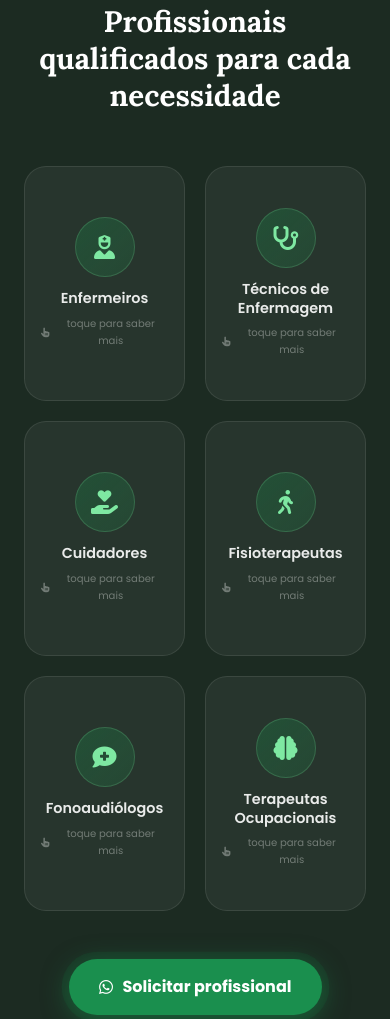
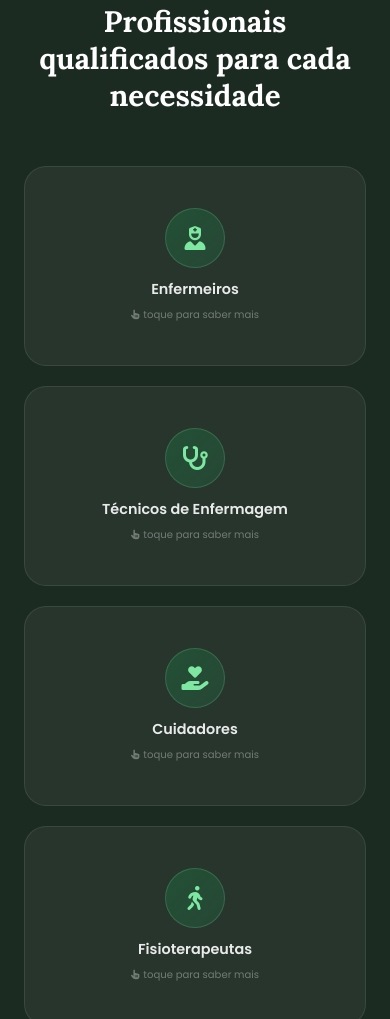
Before and after one commit to alvodigital01/home-care-ferreiras, a plain HTML site: page index.html in a window 390 px wide. Shown: the part 3159-4178 px from the top of the page. Drawn offline with Linux system fonts and the light colour scheme.

Commit message:
Update index.html

```diff
--- a/index.html
+++ b/index.html
@@ -779,6 +779,7 @@
       height: 220px;
       perspective: 1000px;
       cursor: pointer;
+      overflow: hidden;
       -webkit-tap-highlight-color: transparent;
       user-select: none;
     }
@@ -1918,8 +1919,11 @@
 
     @media (max-width: 480px) {
       .diferenciais-grid { grid-template-columns: 1fr; }
-      .profissionais-grid { grid-template-columns: repeat(2, 1fr); }
-      .prof-flip { height: 235px; }
+      .profissionais-grid { grid-template-columns: 1fr; }
+      .prof-flip { height: 200px; }
+      .prof-back { padding: 18px 20px; gap: 6px; }
+      .pf-back-icon { width: 38px; height: 38px; font-size: .85rem; }
+      .pf-back-desc { font-size: .73rem; line-height: 1.5; }
       .como-cta .btn-whatsapp {
         padding: 12px 14px;
         font-size: .82rem;
```
